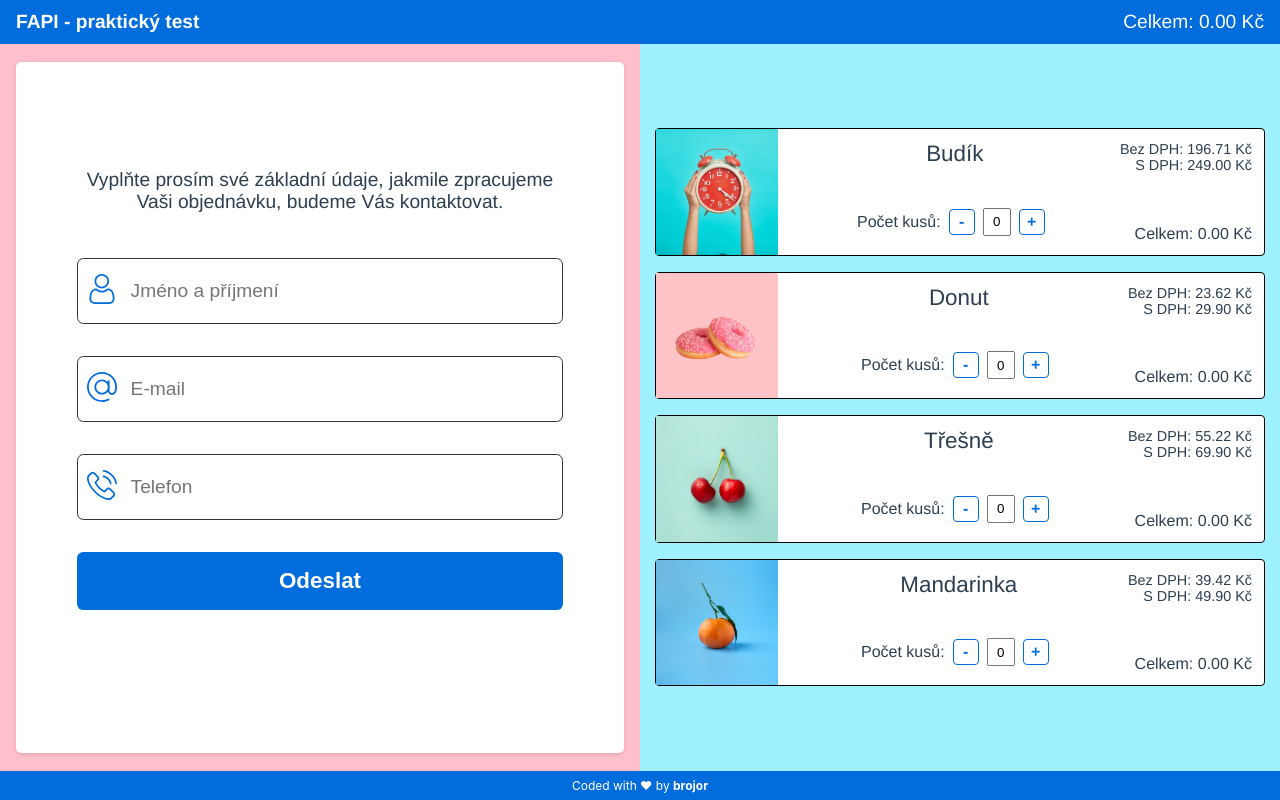
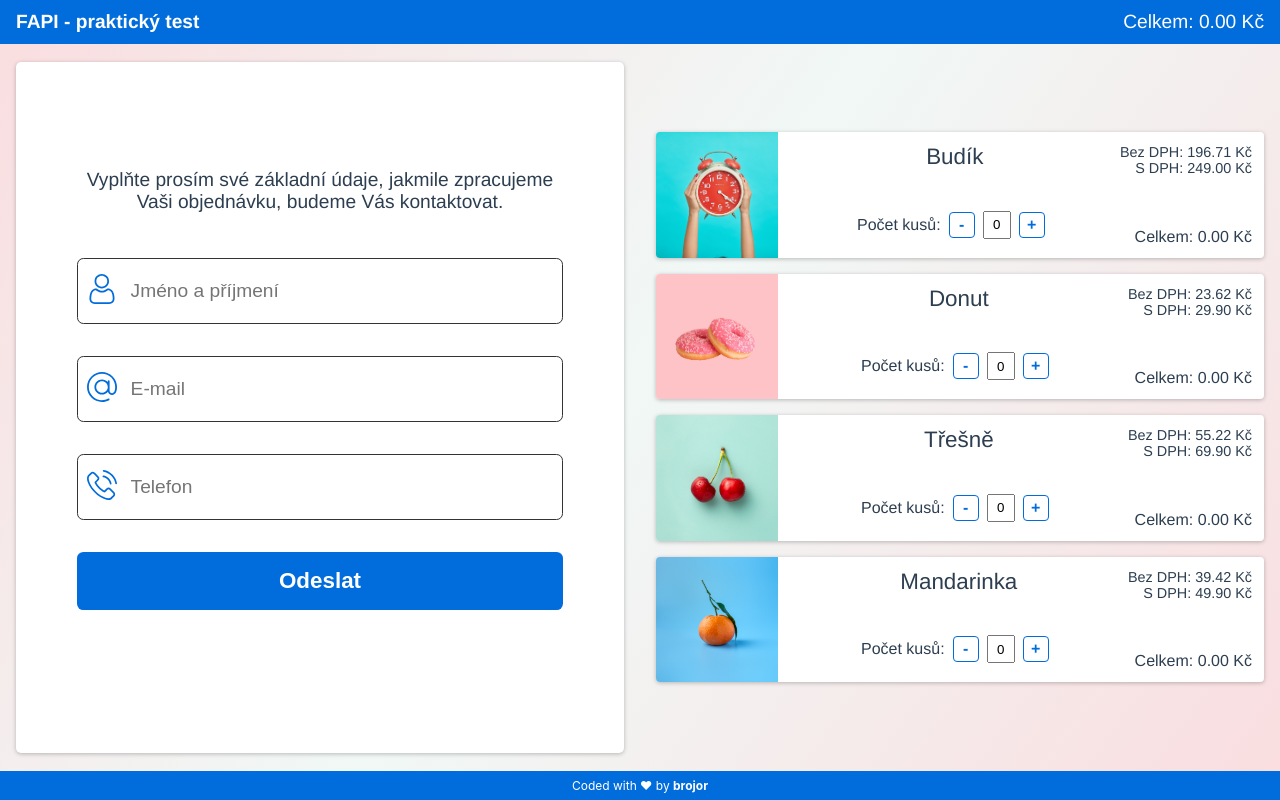
Before and after one commit to brojor/fapi-practical-test, a Vue app: page / in a window 1280 px wide. Built offline with nearby package versions, Linux system fonts and the light colour scheme.

Commit message:
tunning colors

```diff
--- a/src/App.vue
+++ b/src/App.vue
@@ -31,18 +31,12 @@ export default {
   display: flex;
   flex-direction: column;
   height: 100vh;
-}
-.form {
-  background-color: pink;
-  flex-grow: 1;
-}
-.products {
-  background-color: rgb(178, 240, 178);
-  flex-grow: 1;
-}
-@media only screen and (max-width: 768px) {
-  .main {
-    flex-direction: column;
-  }
+  background: rgb(250, 221, 223);
+  background: linear-gradient(
+    126deg,
+    rgba(250, 221, 223, 1) 0%,
+    rgba(140, 200, 186, 0.12648809523809523) 49%,
+    rgba(250, 221, 223, 1) 100%
+  );
 }
 </style>
--- a/src/components/LoginForm.vue
+++ b/src/components/LoginForm.vue
@@ -97,7 +97,7 @@ export default {
   flex-direction: column;
   justify-content: center;
   align-items: center;
-  box-shadow: rgba(0, 0, 0, 0.16) 0px 1px 4px;
+  box-shadow: rgba(0, 0, 0, 0.25) 0px 1px 4px;
 }
 
 label[for='fullName']:before {
--- a/src/components/ProductItem.vue
+++ b/src/components/ProductItem.vue
@@ -63,8 +63,9 @@ export default {
   width: 95%;
   margin: 0.5rem 1rem;
   background-color: #fff;
-  border: 1px solid black;
+  box-shadow: rgba(0, 0, 0, 0.25) 0px 1px 4px;
   border-radius: 4px;
+  overflow: hidden;
 }
 .product-image {
   width: 20%;
--- a/src/components/Products.vue
+++ b/src/components/Products.vue
@@ -27,7 +27,7 @@ export default {
   align-items: center;
   height: 100%;
   max-width: 700px;
-  background-color: rgb(160, 241, 255);
+
 }
 .total-price {
   margin: 1rem;
--- a/src/views/Home.vue
+++ b/src/views/Home.vue
@@ -33,12 +33,7 @@ export default {
   justify-content: center;
   align-items: center;
 }
-.left-side {
-  background-color: pink;
-}
-.right-side {
-  background-color: rgb(178, 240, 178);
-}
+
 @media only screen and (max-width: 1210px) {
   .home {
     flex-direction: column-reverse;
```
